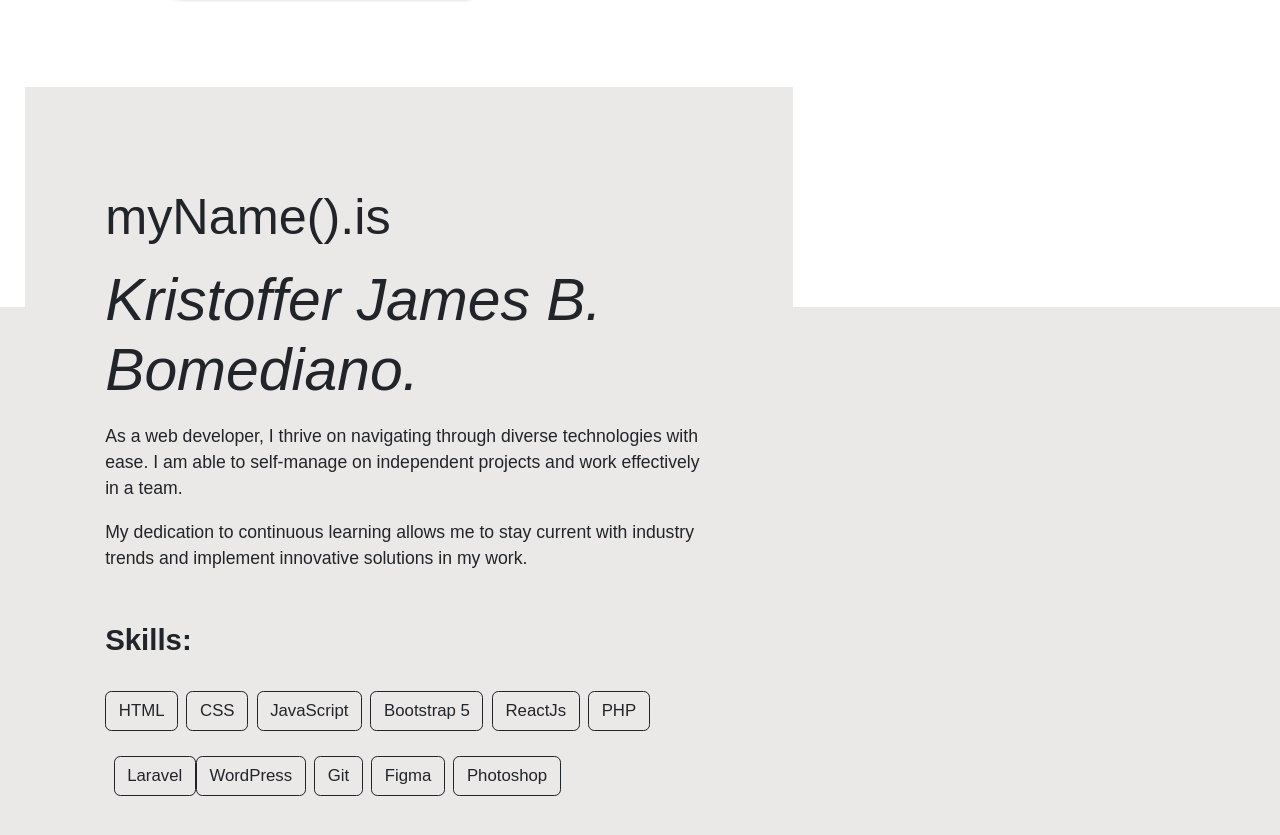
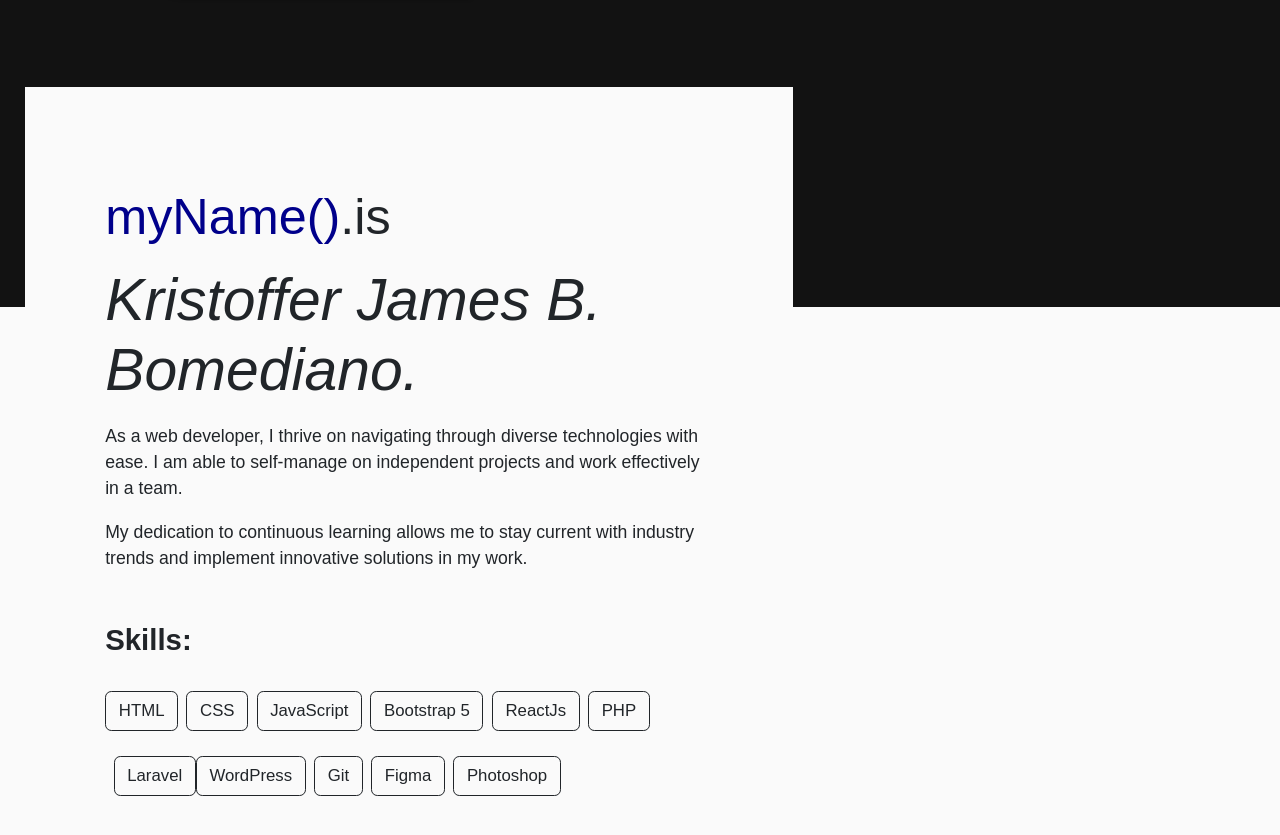
Before and after one commit to jammmeess/portfolio-jammmeess, a React (Create React App) app: page / in a window 1280 px wide. Shown: the part 1293-2128 px from the top of the page. Built offline with nearby package versions, Linux system fonts and the light colour scheme.

Commit message:
Updated Css Styles

```diff
--- a/src/index.css
+++ b/src/index.css
@@ -114,7 +114,7 @@ html {
 /* About Section */
 
 .about-section {
-  background-color: white;
+  background-color: #121212;
   color: black;
   height: 100vh;
 }
@@ -123,8 +123,12 @@ p {
   z-index: 9999;
 }
 
+#myName {
+  color:darkblue;
+}
+
 .profile-section {
-  background-color: rgb(235, 232, 232);
+  background-color: rgb(250, 250, 250);
   height: 100vh;
   width: 60%;
   margin: 0px 0px 0px 0px;
@@ -151,7 +155,7 @@ p {
 /* Education Section */
 
 .education-section {
-  background-color: rgb(235, 232, 232);
+  background-color: rgb(250, 250, 250);
   color: rgb(232, 232, 232);
   height: 100vh;
 }
```
